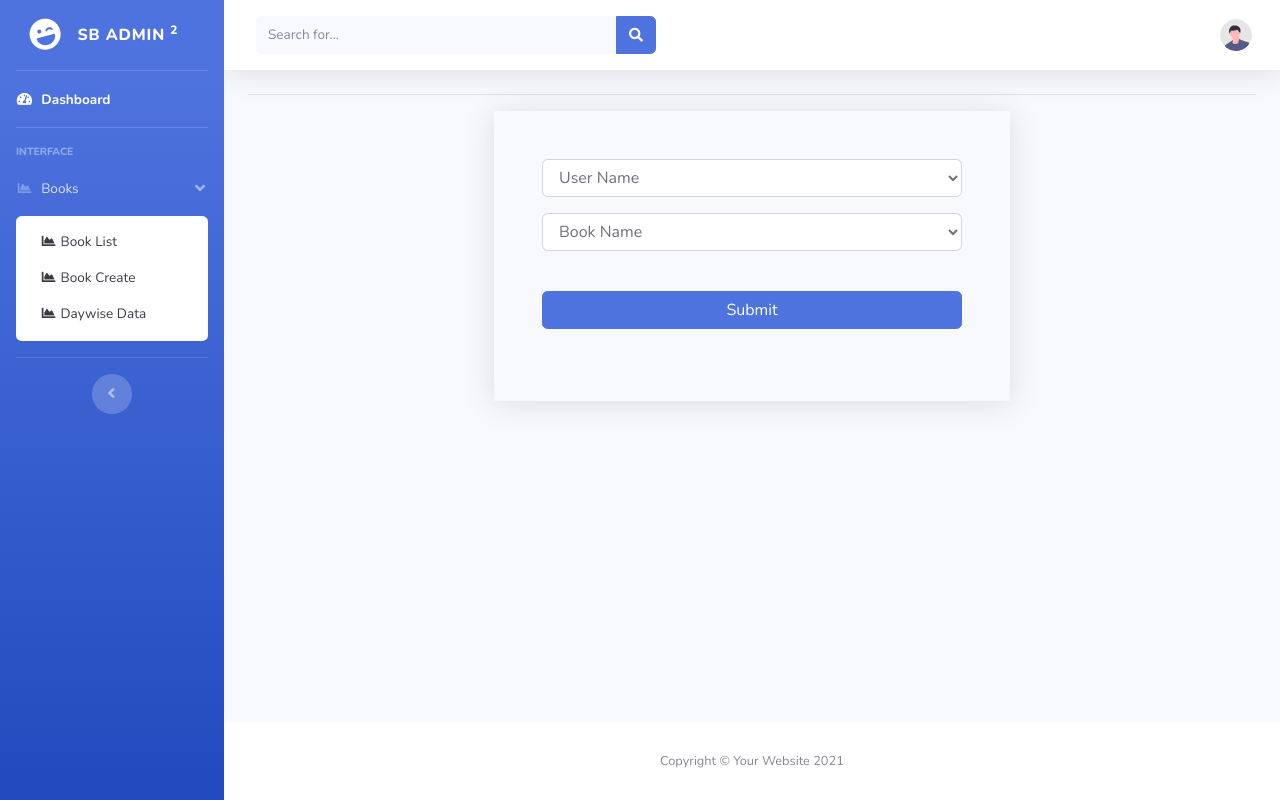
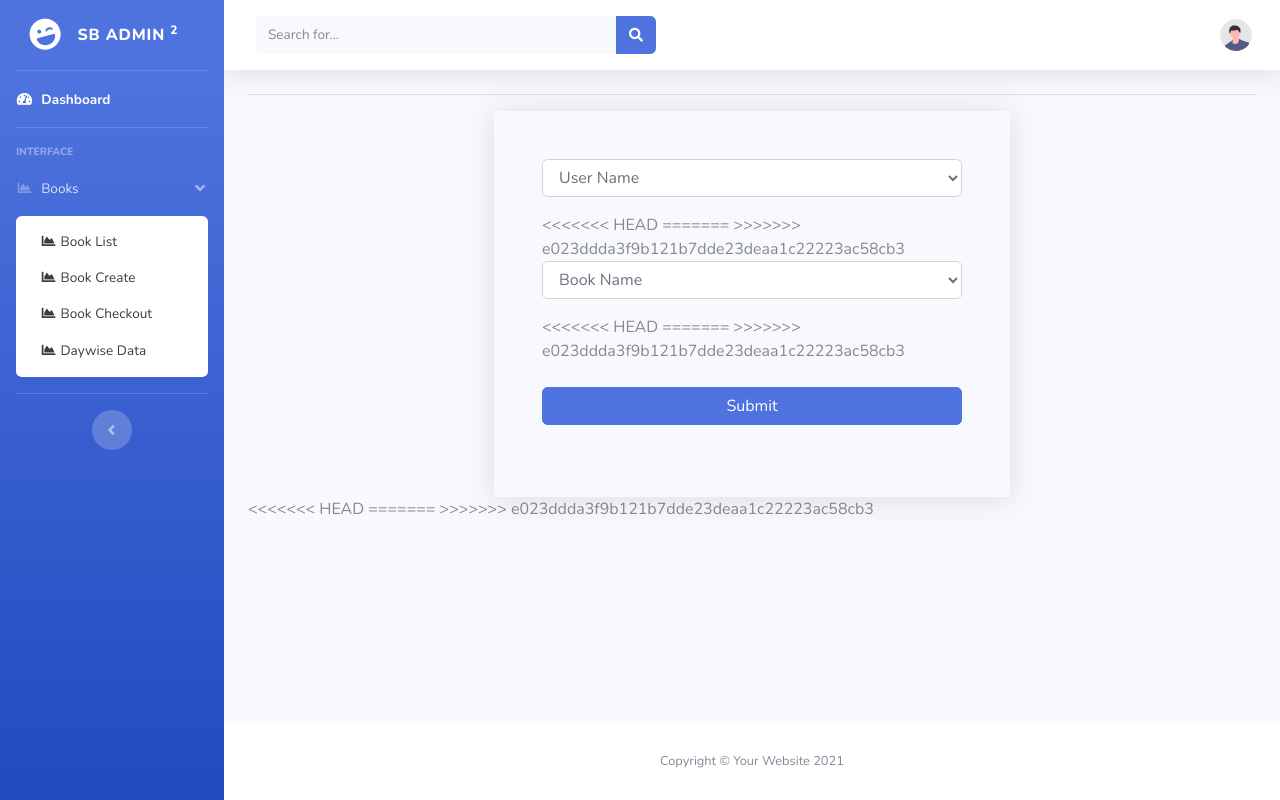
Before and after one commit to immortal-zeus/scaledesk_repo, a Django app: template scale/suser/templates/suser/checkout.html in a window 1280 px wide, after a click on "Books". Run offline with Django 3.2, Linux system fonts and the light colour scheme; the template is opened without the code that fills it, so the values that code supplies are empty; parts of the project's set-up code (start-up, migrations or seed data) failed here and were passed over; some libraries are stand-ins or nearby versions.

Commit message:
checkoutnew

```diff
--- a/scale/suser/templates/suser/bookdetail.html
+++ b/scale/suser/templates/suser/bookdetail.html
@@ -75,7 +75,7 @@
             <table class="table table-bordered">
 
                 <!--                {{ Logs }}-->
-                {% for l in Logs %}
+                {% if count > 0 %}
 
                 <thead>
                     <tr>
@@ -87,11 +87,11 @@
                         <th scope="col">Returned Date</th>
                     </tr>
                 </thead>
-                {% empty %}
+                {% else  %}
                 <div class="card p-5">
                     <h2 class="text-center">No Inventory</h2>
                 </div>
-                {% endfor %}
+                {% endif %}
                 <tbody>
                 {% for l in Logs %}
                     {% for log in l %}
--- a/scale/suser/templates/suser/checkout.html
+++ b/scale/suser/templates/suser/checkout.html
@@ -22,7 +22,18 @@
                 {% endfor %}
             </select>
         </div>
+<<<<<<< HEAD
 
+=======
+        <!-- <div class="form-group">
+            <select name="categories" required=true id="categories" class="form-select form-select-lg form-control" aria-label="Default select example" style="width:100%;">
+                <option selected>Categories</option>
+                {% for c in books %}
+                        <option value="{{c.Category}}">{{c.Book_categories.Category}} </option>
+                {% endfor %}
+            </select>
+        </div> -->
+>>>>>>> e023ddda3f9b121b7dde23deaa1c22223ac58cb3
         <div class="form-group">
             <select name="book_name" required=true id="book_name" class="form-select form-select-lg form-control" aria-label="Default select example" style="width:100%;">
                 <option selected>Book Name</option>
@@ -31,10 +42,91 @@
                 {% endfor %}
             </select>
         </div>
+<<<<<<< HEAD
 
+=======
+        <!-- <div class="form-group">
+            <select name="book_name" required=true id="book_name" class="form-select form-select-lg form-control" aria-label="Default select example" style="width:100%;">
+                <option selected>Total Book Available</option>
+                {% for c in books %}
+                        <option value="{{c.current_count}}">{{c.current_count}} </option>
+                {% endfor %}
+            </select>
+        </div>  -->
+        <!-- <div class="form-group">
+            <label for="book_id">Total Book Available</label>
+            {% for c in books %}
+                <input type="text" value="{{c.current_count}}" class="form-control bid" id="{{c.current_count}} " name="{{c.current_count}} "  placeholder="Book Id">
+            {% endfor %}
+        </div> -->
+
+        <!-- <div class="form-group">
+            <label for="author">Author Name</label>
+            <input type="text" required=true class="form-control" id="author" name="author" placeholder="author">
+        </div>
+        <div class="form-group">
+            <label for="date">Publish Date</label>
+            <input type="date" required=true name="publish_date" class="form-control" id="date" placeholder="publish date">
+        </div>
+        <div class="form-group">
+            <label for="fee">Base Fee</label>
+            <input type="number" required=true id="fee" class="form-control" name="base_fee" placeholder="base_fee">
+        </div>
+        <div class="form-group">
+            <label for="count">Current Count</label>
+            <input type="number" required=true class="form-control" id="count" name="current_count" placeholder="current_count">
+        </div> -->
+        <!-- <div class="form-group">
+            <label for="categories">Category</label>
+            <select name="categories" required=true id="categories" class="form-select form-select-lg form-control" aria-label="Default select example" style="width:100%;">
+                <option selected>Categories</option>
+                {% for c in categories %}
+                        <option value="{{c.Category}}">{{c.Category}} </option>
+                {% endfor %}
+            </select>
+            <p class="my-3 text-danger display-5">*Not in the List add yours
+                <a class="btn btn-dark float-right" type="button"  data-toggle="modal" data-target="#exampleModal">
+                    Add New Category
+                </a>
+            </p>
+        </div> -->
+
+>>>>>>> e023ddda3f9b121b7dde23deaa1c22223ac58cb3
         <button type="submit" class="btn btn-primary my-4" style="width:100%;">Submit</button>
             </form>
         </div>
     </div>
 
+<<<<<<< HEAD
+=======
+    <!--Modal for Book Category -->
+    <!-- Button trigger modal -->
+
+
+  <!-- Modal -->
+  <!-- <div class="modal fade" id="exampleModal" tabindex="-1" role="dialog" aria-labelledby="exampleModalLabel" aria-hidden="true">
+    <div class="modal-dialog" role="document">
+      <div class="modal-content">
+        <div class="modal-header">
+          <h5 class="modal-title" id="exampleModalLabel">Create New Category</h5>
+          <button type="button" class="close" data-dismiss="modal" aria-label="Close">
+            <span aria-hidden="true">&times;</span>
+          </button>
+        </div>
+        <div class="modal-body">
+            <form action = " {% url 'category' %}" method="post">
+                {% csrf_token %}
+               <div class="form-group">
+                    <label for="new_category"> Enter Category</label>
+                    <input type="text" class="form-control" id="new_category" name="category" placeholder="Category">
+                </div>
+                <button type="submit" class="btn btn-primary">Create</button>
+            </form>
+        </div>
+
+      </div>
+    </div>
+  </div> -->
+
+>>>>>>> e023ddda3f9b121b7dde23deaa1c22223ac58cb3
 {% endblock %}
--- a/scale/suser/templates/suser/sidebar.html
+++ b/scale/suser/templates/suser/sidebar.html
@@ -40,6 +40,9 @@
                 <a class="collapse-item" href="{% url 'create' %}">
                     <i class="fas fa-fw fa-chart-area"></i>
                     <span>Book Create</span></a>
+                <a class="collapse-item" href="{% url 'checkout' %}">
+                    <i class="fas fa-fw fa-chart-area"></i>
+                    <span>Book Checkout</span></a>
                 <a class="collapse-item" href="{% url 'day' %}">
                     <i class="fas fa-fw fa-chart-area"></i>
                     <span>Daywise Data</span></a>
--- a/scale/suser/urls.py
+++ b/scale/suser/urls.py
@@ -13,6 +13,10 @@ urlpatterns = [
     path('bookdetail', views.bookdetail, name = 'bookdetail'),
     path('checkout', views.Checkout, name='checkout'),
     path('bookcheckout', views.BookCheckout, name='Bookcheckout'),
+<<<<<<< HEAD
+=======
+    path('checkoutdone', views.Checkoutdone, name='checkoutdone'),
+>>>>>>> e023ddda3f9b121b7dde23deaa1c22223ac58cb3
 
     path('daywise',views.day_wise, name='day'),
     path('return',views.returnbook,name='returnB'),
```
Also changed, not shown: scale/suser/views.py (+15 -0 lines), scale/suser/migrations/0004_auto_20210709_1347.py (added).
